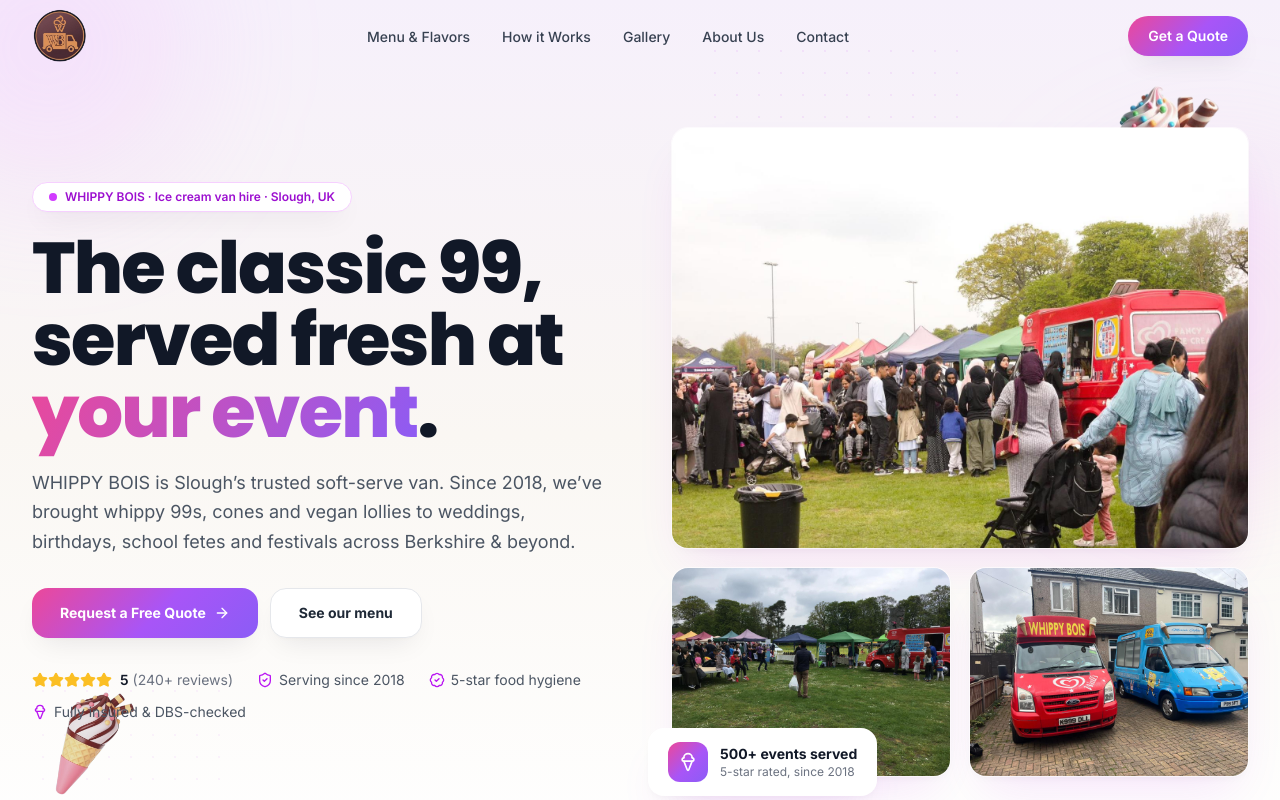
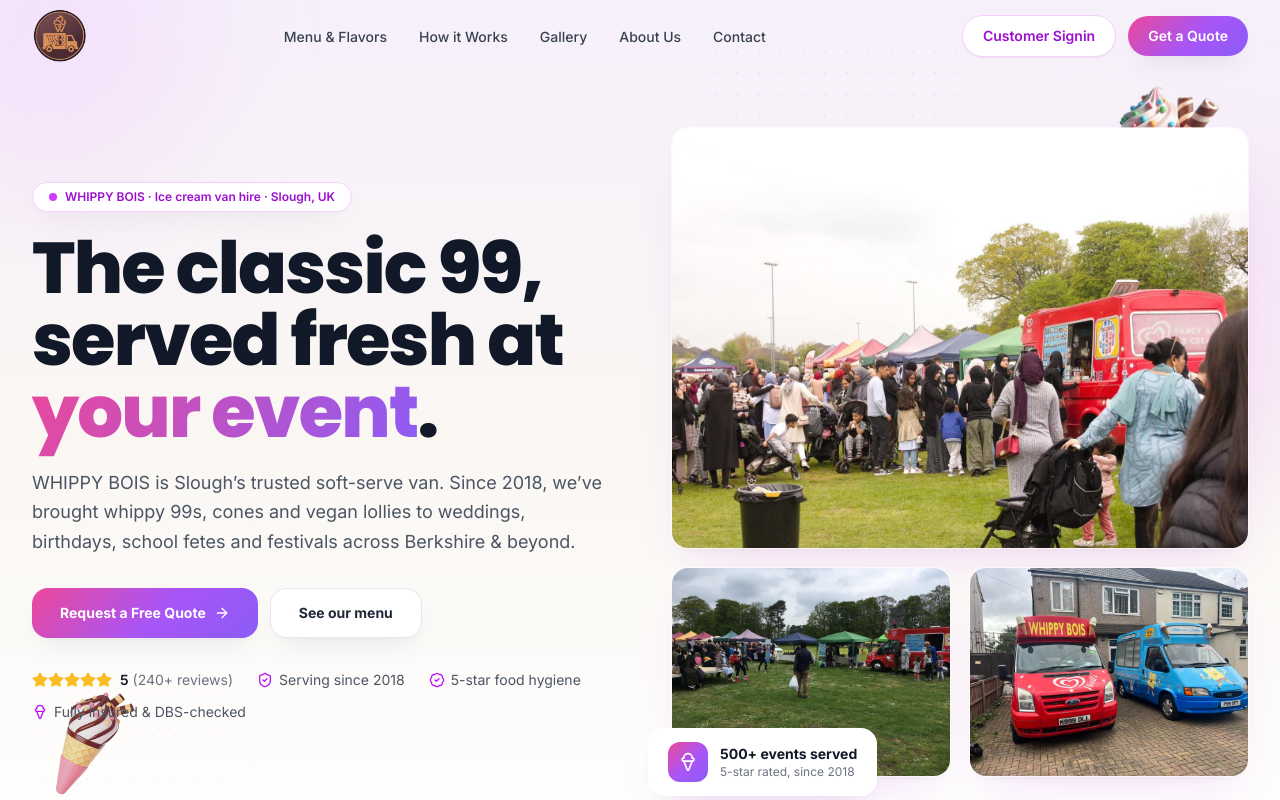
Before and after one commit to HakamTechSol/whippybois-webiste, a React (Vite) app: page / in a window 1280 px wide. Shown: the top 800 px of the page. Built offline with nearby package versions, Linux system fonts and the light colour scheme.

Commit message:
update-navbar

```diff
--- a/src/components/Navbar.jsx
+++ b/src/components/Navbar.jsx
@@ -3,6 +3,8 @@
 import { motion, AnimatePresence } from 'framer-motion'
 import { Menu, X } from 'lucide-react'
 import { brand, navLinks } from '../data/content'
+
+const DASHBOARD_URL = 'https://dashboard.whippybois.co.uk'
 
 function scrollToSection(id) {
   document.getElementById(id)?.scrollIntoView({ behavior: 'smooth', block: 'start' })
@@ -11,7 +13,7 @@
 /**
  * Sticky top navbar.
  * - Transparent at top of the page, gains a soft shadow + blur once scrolled.
- * - Logo left, links right, "Get a Quote" CTA (collapses to a mobile menu).
+ * - Logo left, links right, action CTAs (collapses to a mobile menu).
  * - Links either scroll to an on-page section or route to a page.
  */
 export default function Navbar() {
@@ -84,6 +86,12 @@
 
         {/* Action buttons */}
         <div className="hidden items-center gap-3 md:flex">
+          <a
+            href={DASHBOARD_URL}
+            className="inline-flex items-center gap-1.5 rounded-full border border-brand-200 bg-white px-5 py-2.5 text-sm font-semibold text-brand-700 shadow-sm transition-all hover:-translate-y-0.5 hover:border-brand-300 hover:bg-brand-50 hover:shadow-card"
+          >
+            Customer Signin
+          </a>
           <Link
             to="/contact"
             className="bg-brand-gradient group inline-flex items-center gap-1.5 rounded-full px-5 py-2.5 text-sm font-semibold text-white shadow-card transition-all hover:-translate-y-0.5 hover:shadow-soft"
@@ -135,6 +143,13 @@
                 )
               )}
               <div className="pt-3">
+                <a
+                  href={DASHBOARD_URL}
+                  onClick={() => setOpen(false)}
+                  className="mb-2 flex items-center justify-center rounded-full border border-brand-200 bg-white px-4 py-2.5 text-center text-sm font-semibold text-brand-700"
+                >
+                  Customer Signin
+                </a>
                 <Link
                   to="/contact"
                   className="bg-brand-gradient group flex items-center justify-center gap-1.5 rounded-full px-4 py-2.5 text-center text-sm font-semibold text-white"
```
